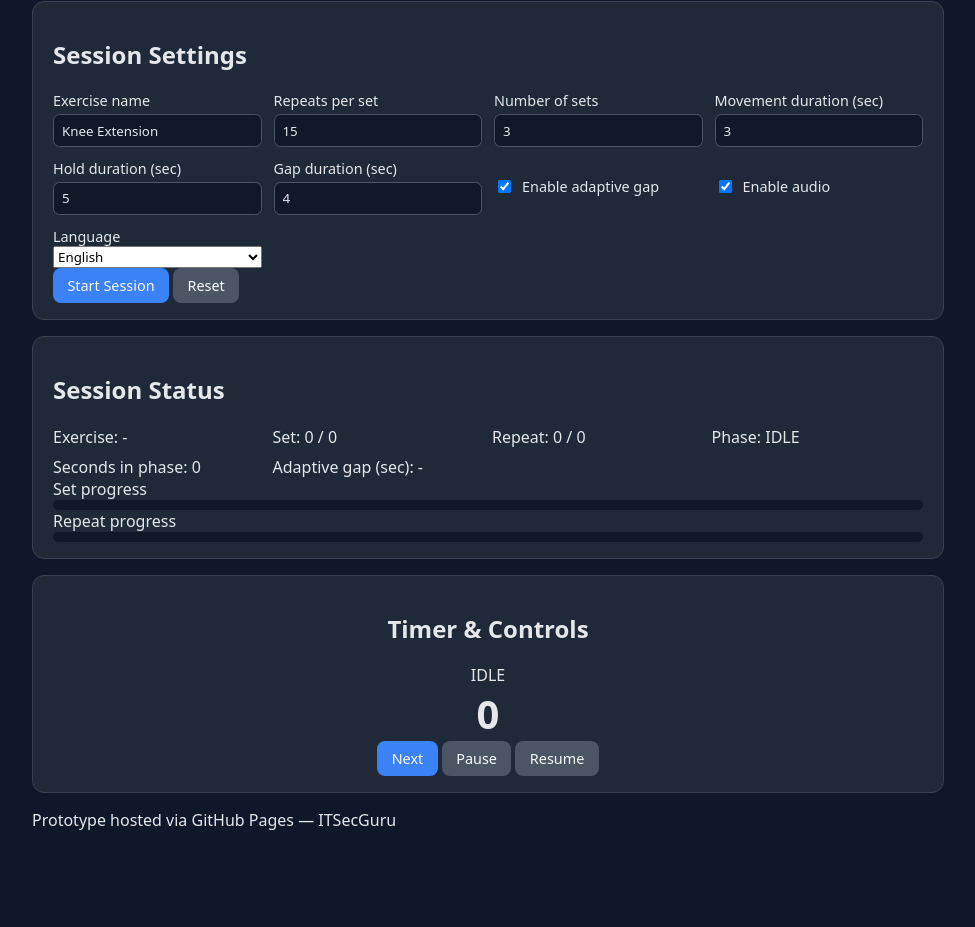
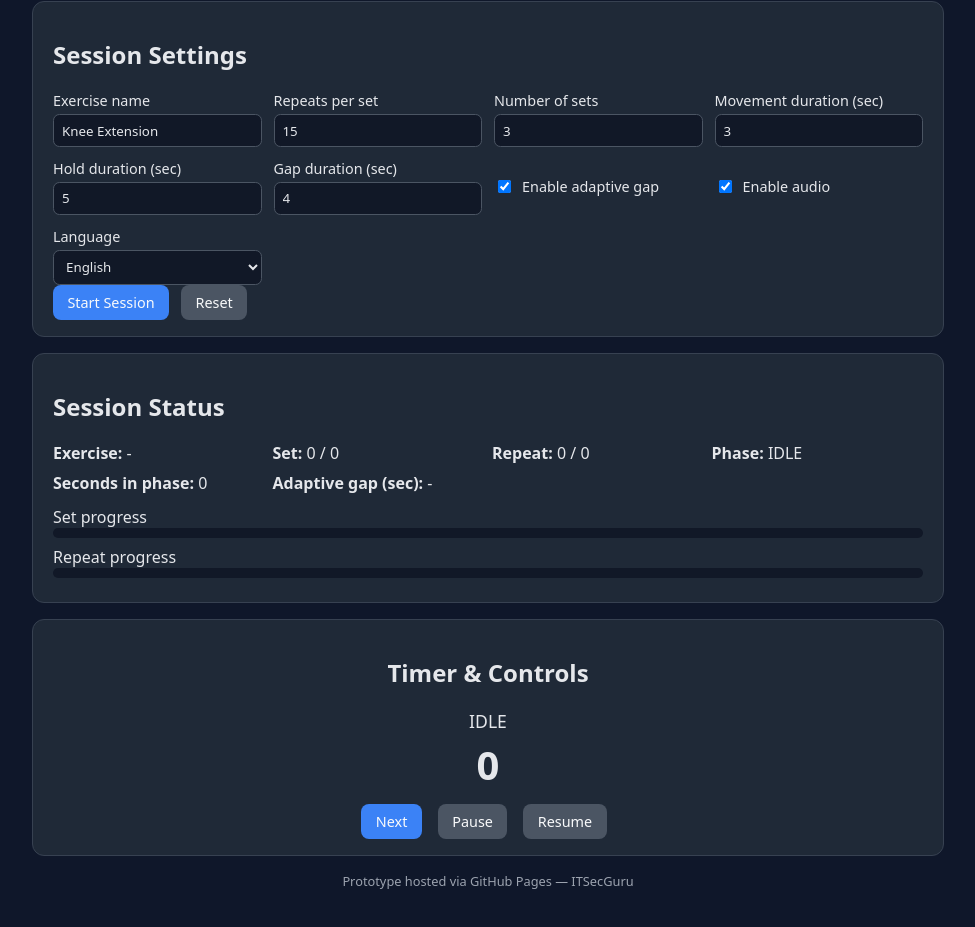
Before and after one commit to ITSecGuru/physio-timer-prototype, a plain HTML site: page index.html in a window 1280 px wide. Shown: the part 103-1030 px from the top of the page, without its empty margins (152-1127 px from the left). Before the commit the page ends 974 px from the top, so only its background shows below. Drawn offline with Linux system fonts and the light colour scheme.

Commit message:
Enhance styles for various UI components
Added new styles for input fields, buttons, status grid, progress bars, timer display, and controls.

```diff
--- a/styles.css
+++ b/styles.css
@@ -41,7 +41,8 @@ label {
 }
 
 input[type="text"],
-input[type="number"] {
+input[type="number"],
+select {
   margin-top: 0.25rem;
   padding: 0.4rem 0.5rem;
   border-radius: 0.4rem;
@@ -67,17 +68,31 @@ button {
 .primary-btn {
   background: #3b82f6;
   color: #f9fafb;
+  margin-right: 0.5rem;
 }
 
 .secondary-btn {
   background: #4b5563;
   color: #f9fafb;
+  margin-right: 0.5rem;
 }
 
 .status-grid {
   display: grid;
   grid-template-columns: repeat(auto-fit, minmax(180px, 1fr));
   gap: 0.5rem;
+}
+
+.status-grid .label {
+  font-weight: 600;
+}
+
+.progress-bars {
+  margin-top: 0.75rem;
+}
+
+.progress-row {
+  margin-bottom: 0.5rem;
 }
 
 .progress {
@@ -99,7 +114,33 @@ button {
   text-align: center;
 }
 
+.timer-display {
+  display: flex;
+  flex-direction: column;
+  align-items: center;
+  margin-bottom: 0.75rem;
+}
+
+.phase-label {
+  font-size: 1.1rem;
+  margin-bottom: 0.25rem;
+}
+
 .phase-timer {
   font-size: 2.5rem;
   font-weight: 700;
 }
+
+.controls {
+  display: flex;
+  justify-content: center;
+  flex-wrap: wrap;
+  gap: 0.5rem;
+}
+
+footer {
+  text-align: center;
+  font-size: 0.8rem;
+  color: #9ca3af;
+  margin-top: 0.5rem;
+}
```
